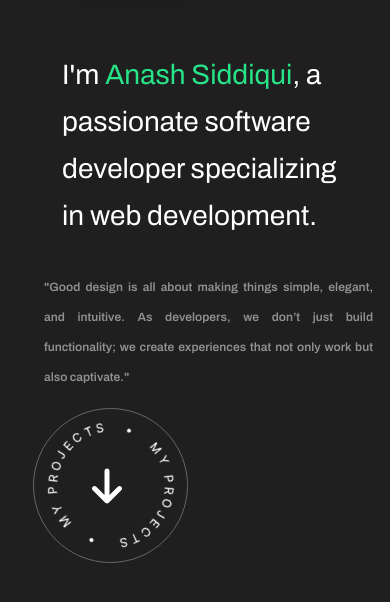
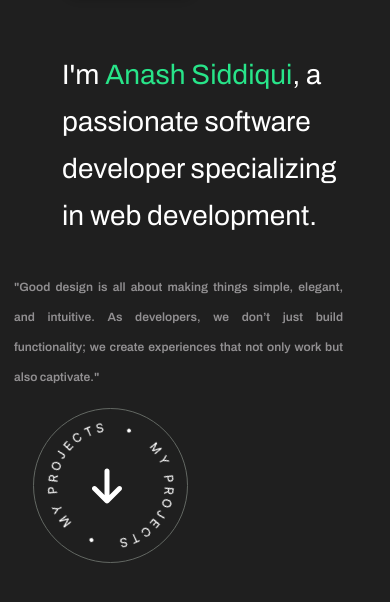
Before and after one commit to anashsiddiq/drakesportfolio, a React (Vite) app: page / in a window 390 px wide. Shown: the part 790-1392 px from the top of the page. Built offline with nearby package versions, Linux system fonts and the light colour scheme; a web font is replaced by a local one.

Commit message:
first commit

```diff
--- a/src/App.css
+++ b/src/App.css
@@ -232,3 +232,11 @@ nav ul {
   transform: rotate(360deg);
   /* Spin the icon */
 }
+
+
+@media (max-width:768px){
+  .open-btn{
+    position: absolute;
+    left: 310px;
+  }
+}
--- a/src/assets/css/SelfIntroduction.css
+++ b/src/assets/css/SelfIntroduction.css
@@ -146,7 +146,7 @@
         bottom: 12rem;
     }
    .telldesign h4{
-    left: 30px;
+    left: 0px;
     top: 5rem;
     padding: 2px;
     font-size: 12px;
--- a/src/index.css
+++ b/src/index.css
@@ -36,5 +36,14 @@ html,body{
     "wdth" 100;
     background-color: var(--DarkJungleGreen);
     scrollbar-width: none;
+    height: 100%;
+    width: 100%;
+
 
 }
+
+@media (max-width:768px) {
+  html,body{
+
+  }
+}
```
